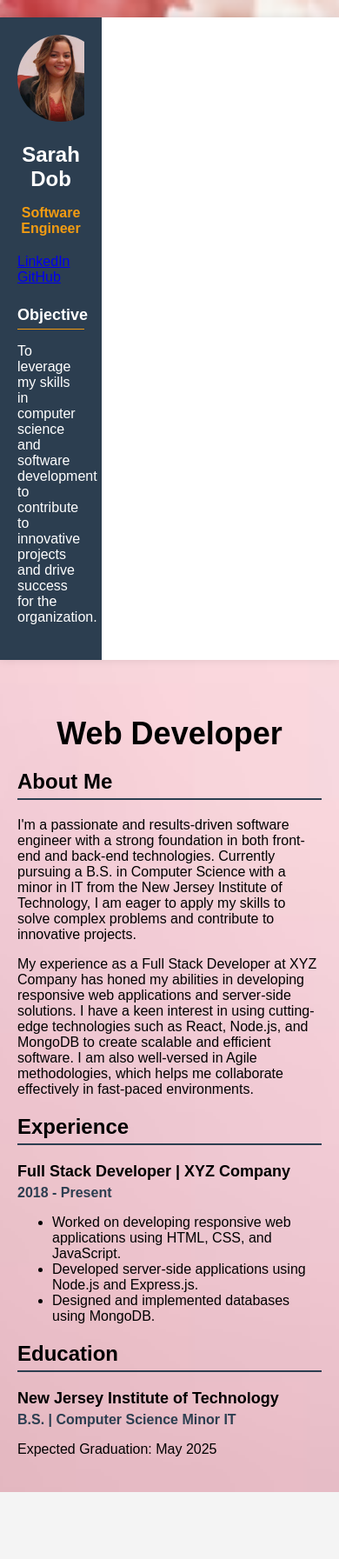
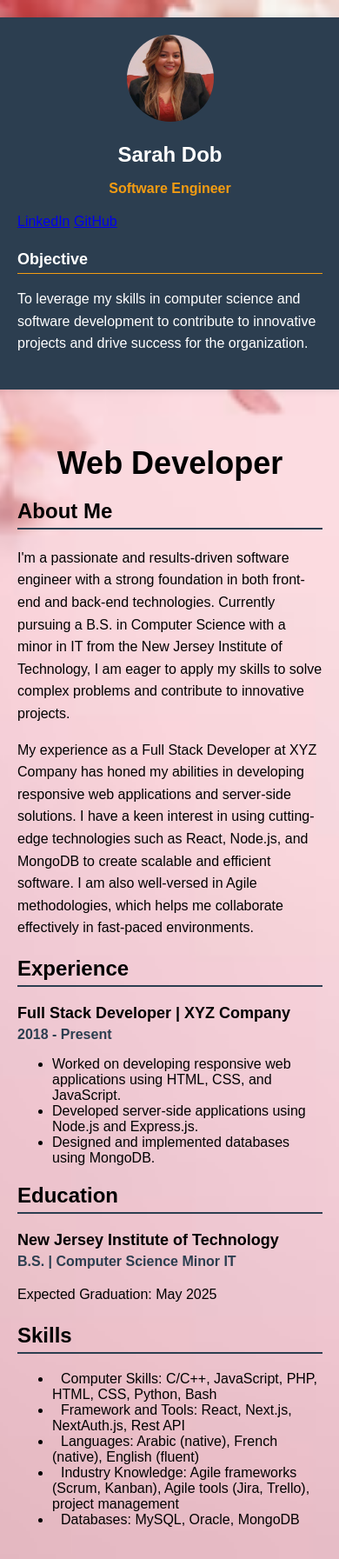
Before and after one commit to harasd/MidtermFinal, a website: page docs/index.html in a window 390 px wide. Shown: the whole page at 87% size. Before the commit the page ends 1716 px from the top, so only its background shows below. Drawn offline with Linux system fonts and the light colour scheme.

Commit message:
skills done

```diff
--- a/docs/css/SarahDob.css
+++ b/docs/css/SarahDob.css
@@ -135,3 +135,34 @@ header h1 {
     color: var(--primary-color);
     margin: 5px 0;
 }
+
+
+p {
+    line-height: 1.6;
+}
+
+/* Responsive Design */
+@media (max-width: 768px) {
+    .container {
+        grid-template-columns: 1fr;
+    }
+
+    .sidebar, .main-content {
+        width: 90%;
+    }
+}
+
+/* Pseudo-classes */
+.sidebar a:hover {
+    color: var(--accent-color);
+    text-decoration: underline;
+}
+
+.sidebar ul li:last-child {
+    margin-bottom: 0;
+}
+
+/* ARIA Techniques */
+[aria-hidden="true"] {
+    display: none;
+}
--- a/docs/index.html
+++ b/docs/index.html
@@ -68,6 +68,16 @@
                     <p>Expected Graduation: May 2025</p>
                 </div>
             </div>
+            <section class="skills-section">
+                <h2>Skills</h2>
+                <ul class="skill-list">
+                    <li><i class="icon-computer-skills"></i>Computer Skills: C/C++, JavaScript, PHP, HTML, CSS, Python, Bash</li>
+                    <li><i class="icon-framework-tools"></i>Framework and Tools: React, Next.js, NextAuth.js, Rest API</li>
+                    <li><i class="icon-languages"></i>Languages: Arabic (native), French (native), English (fluent)</li>
+                    <li><i class="icon-industry-knowledge"></i>Industry Knowledge: Agile frameworks (Scrum, Kanban), Agile tools (Jira, Trello), project management</li>
+                    <li><i class="icon-databases"></i>Databases: MySQL, Oracle, MongoDB</li>
+                </ul>
+            </section>
             </main>
 
 
```
